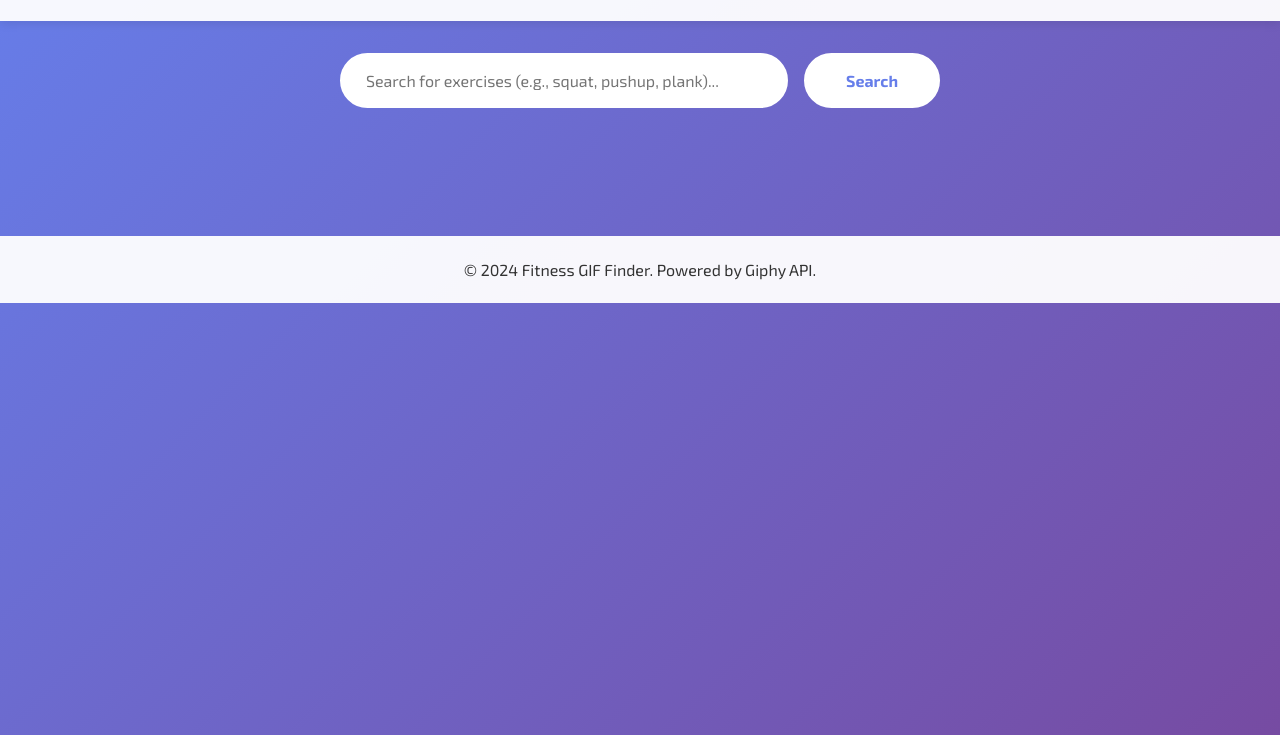
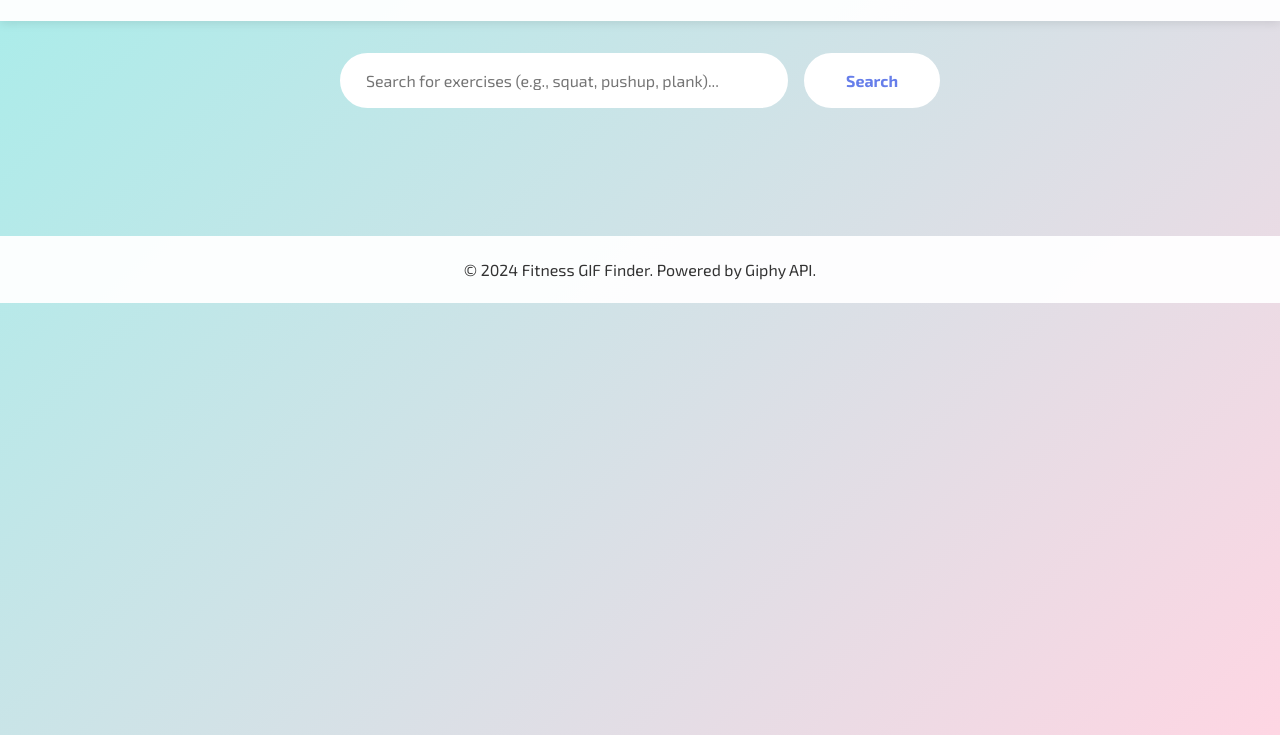
Before and after one commit to sidneywright7/fitness-gif-project, a plain HTML site: page index.html in a window 1280 px wide. Shown: the part 65-800 px from the top of the page. Drawn offline with Linux system fonts and the light colour scheme.

Commit message:
Update background gradient to new color scheme

```diff
--- a/style.css
+++ b/style.css
@@ -7,7 +7,7 @@
 
 body {
     font-family: 'Exo 2', sans-serif;
-    background: linear-gradient(135deg, #667eea 0%, #764ba2 100%);
+    background: linear-gradient(135deg, #a8edea 0%, #fed6e3 100%);
     min-height: 100vh;
     color: #333;
 }
```
